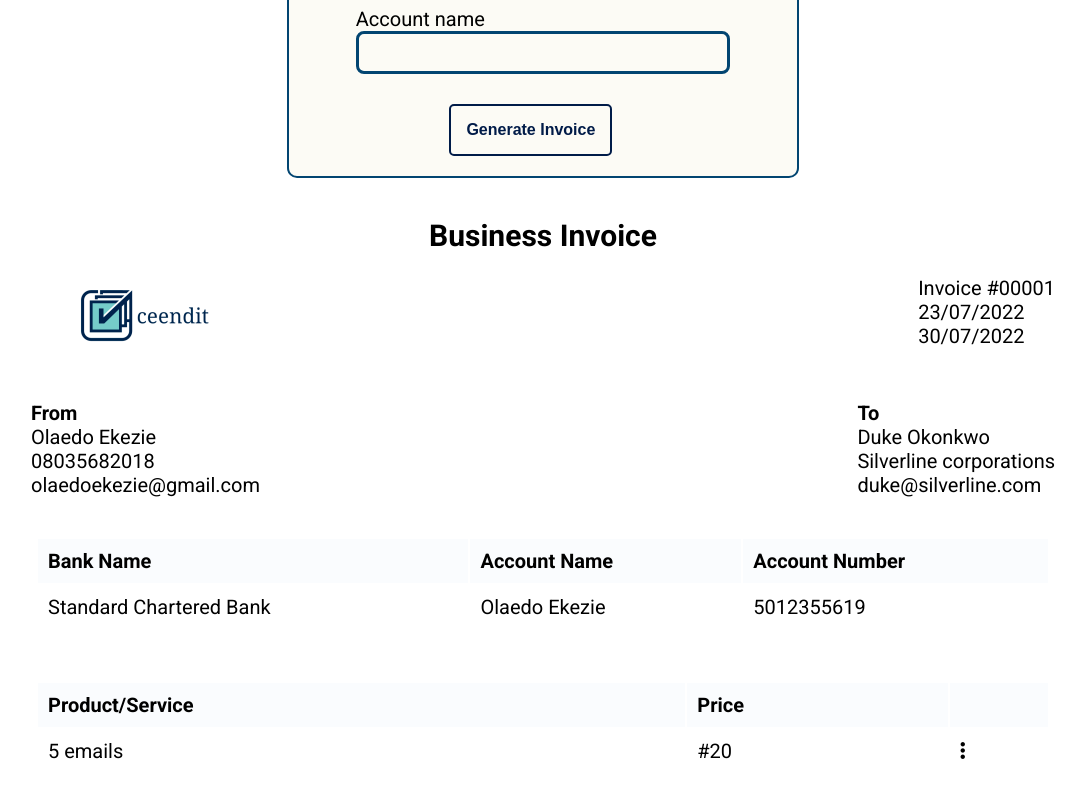
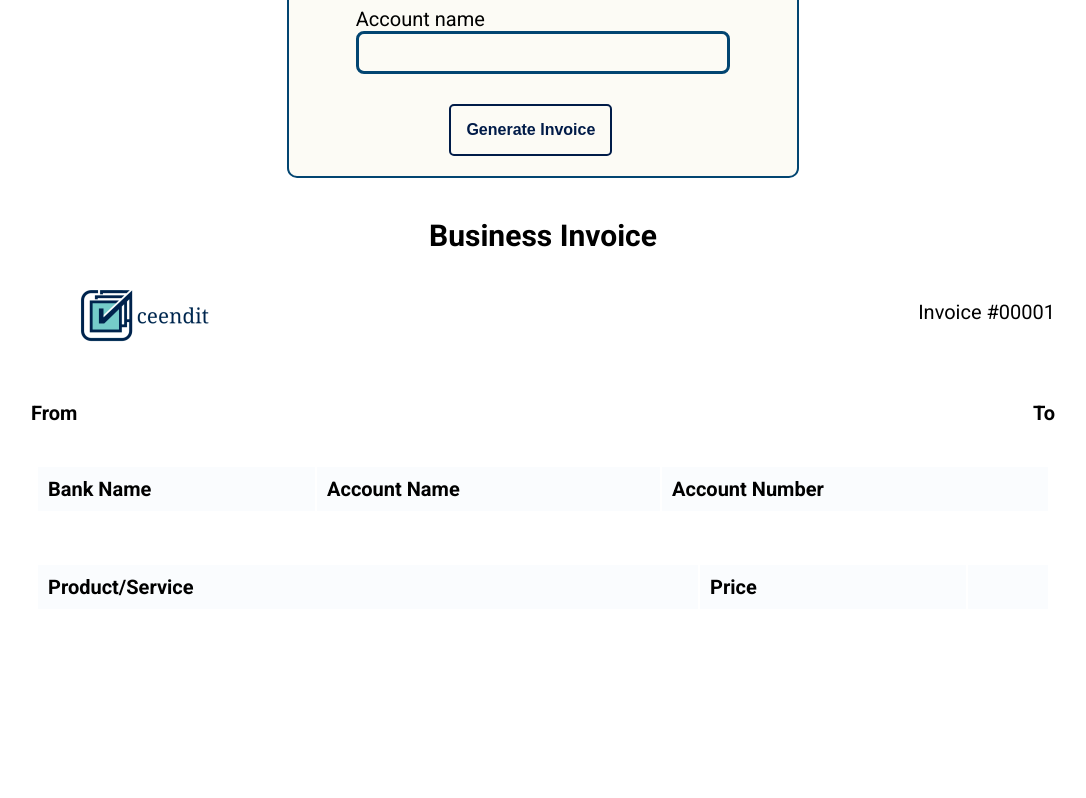
Before and after one commit to kodervine/ceendit-invoice-generator, a plain HTML site: page index.html in a window 1280 px wide. Shown: the part 1354-2152 px from the top of the page, without its empty margins (97-1183 px from the left). Drawn offline with Linux system fonts and the light colour scheme.

Commit message:
Modified the homepage

```diff
--- a/index.html
+++ b/index.html
@@ -92,8 +92,8 @@
           </div>
           <div class="add-invoice-date">
             <p>Invoice #00001</p>
-            <p>23/07/2022</p>
-            <p>30/07/2022</p>
+            <!-- <p>23/07/2022</p>
+            <p>30/07/2022</p> -->
           </div>
         </div>
       </section>
@@ -102,16 +102,16 @@
       <section class="name-container">
         <div class="sender-details">
           <h4>From</h4>
-          <p>Olaedo Ekezie</p>
+          <!-- <p>Olaedo Ekezie</p>
           <p>08035682018</p>
-          <p>olaedoekezie@gmail.com</p>
+          <p>olaedoekezie@gmail.com</p> -->
         </div>
 
         <div class="sender-details" id="receiver-details">
           <h4>To</h4>
-          <p>Duke Okonkwo</p>
+          <!-- <p>Duke Okonkwo</p>
           <p>Silverline corporations</p>
-          <p>duke@silverline.com</p>
+          <p>duke@silverline.com</p> -->
         </div>
       </section>
 
@@ -125,11 +125,11 @@
             </tr>
           </thead>
           <tbody id="payment-method">
-            <tr>
+            <!-- <tr>
               <td>Standard Chartered Bank</td>
               <td>Olaedo Ekezie</td>
               <td>5012355619</td>
-            </tr>
+            </tr> -->
           </tbody>
         </table>
       </section>
@@ -145,11 +145,11 @@
             </tr>
           </thead>
           <tbody id="payment-method" class="product-details">
-            <tr>
+            <!-- <tr>
               <td>5 emails</td>
               <td>#20</td>
               <td><i class="fa-solid fa-ellipsis-vertical"></i><p class="display-none">Edit invoice</p></td>
-            </tr>
+            </tr> -->
           </tbody>
         </table>
       </section>
```
